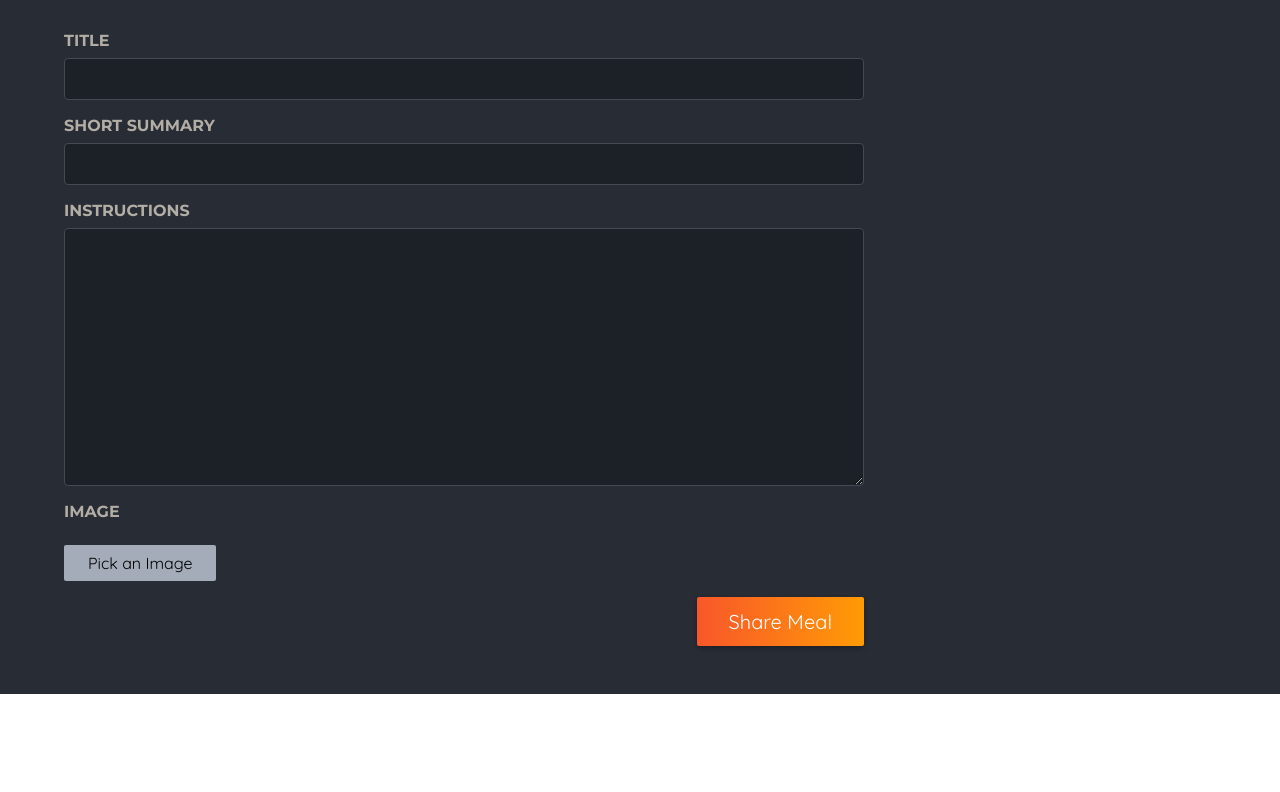
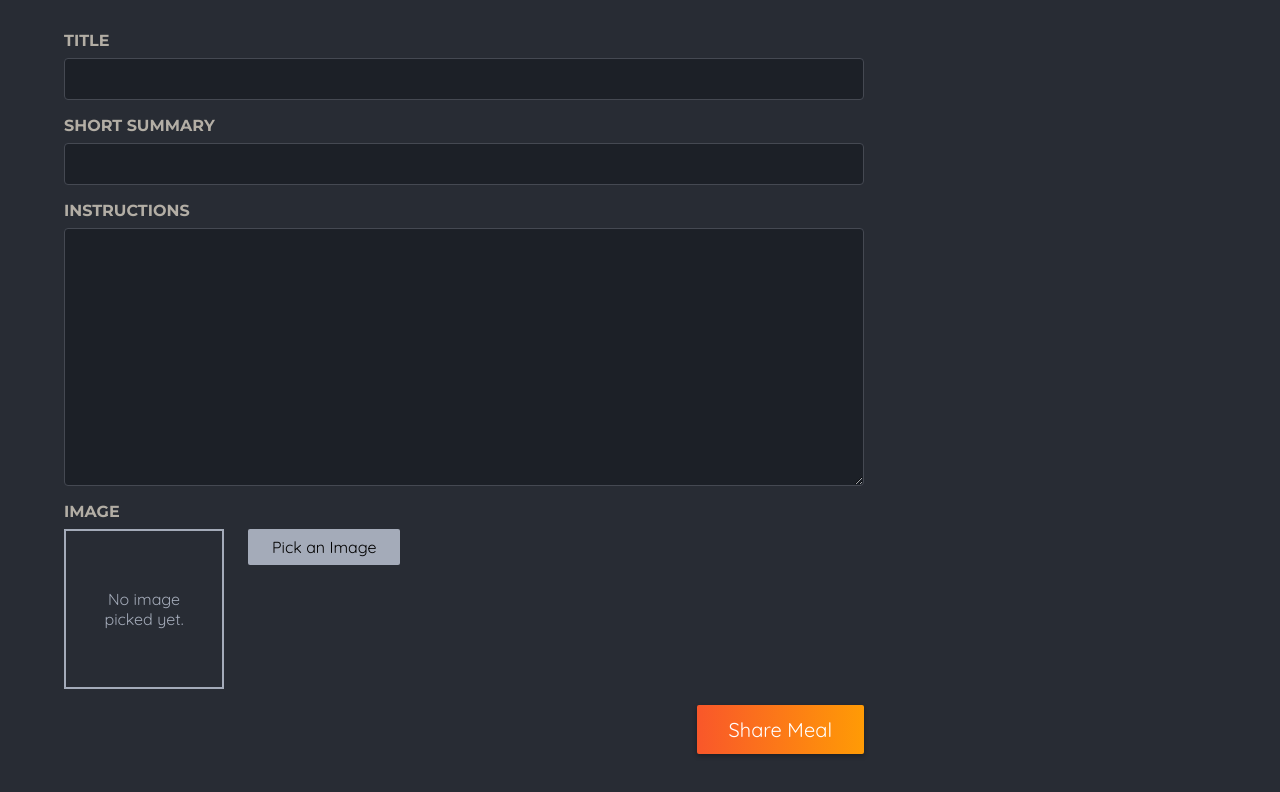
Before and after one commit to Maransatto/nextjs-foodies, a Next.js app: page /meals/share in a window 1280 px wide. Shown: the part 478-1270 px from the top of the page. Before the commit the page ends 1172 px from the top, so only its background shows below. Built offline with nearby package versions, Linux system fonts and the light colour scheme.

Commit message:
feat: 458. Adding an Image Preview to the Picker

```diff
--- a/components/meals/image-picker.js
+++ b/components/meals/image-picker.js
@@ -1,19 +1,42 @@
 "use client";
 
-import { useRef } from "react";
+import { useRef, useState } from "react";
 import classes from "./image-picker.module.css";
+import Image from "next/image";
 
 export default function ImagePicker({ label, name }) {
+  const [pickedImage, setPickedImage] = useState();
   const imageInput = useRef();
 
   function handlePickClick() {
     imageInput.current.click();
   }
 
+  function handleImageChange(event) {
+    const file = event.target.files[0];
+
+    if (!file) {
+      setPickedImage(null);
+      return;
+    }
+
+    const fileReader = new FileReader();
+    fileReader.onload = () => {
+      setPickedImage(fileReader.result);
+    };
+    fileReader.readAsDataURL(file);
+  }
+
   return (
     <div className={classes.picker}>
       <label htmlFor={name}>{label}</label>
       <div className={classes.controls}>
+        <div className={classes.preview}>
+          {!pickedImage && <p>No image picked yet.</p>}
+          {pickedImage && (
+            <Image src={pickedImage} alt="Image selected by the user" fill />
+          )}
+        </div>
         <input
           ref={imageInput}
           className={classes.input}
@@ -21,8 +44,9 @@
           id={name}
           accept="image/png, image/jpeg"
           name={name}
+          onChange={handleImageChange}
         />
-      </div>
+
         <button
           className={classes.button}
           type="button"
@@ -31,5 +55,6 @@
           Pick an Image
         </button>
       </div>
+    </div>
   );
 }
```
Lines whose indentation alone changed are shown as unchanged.
